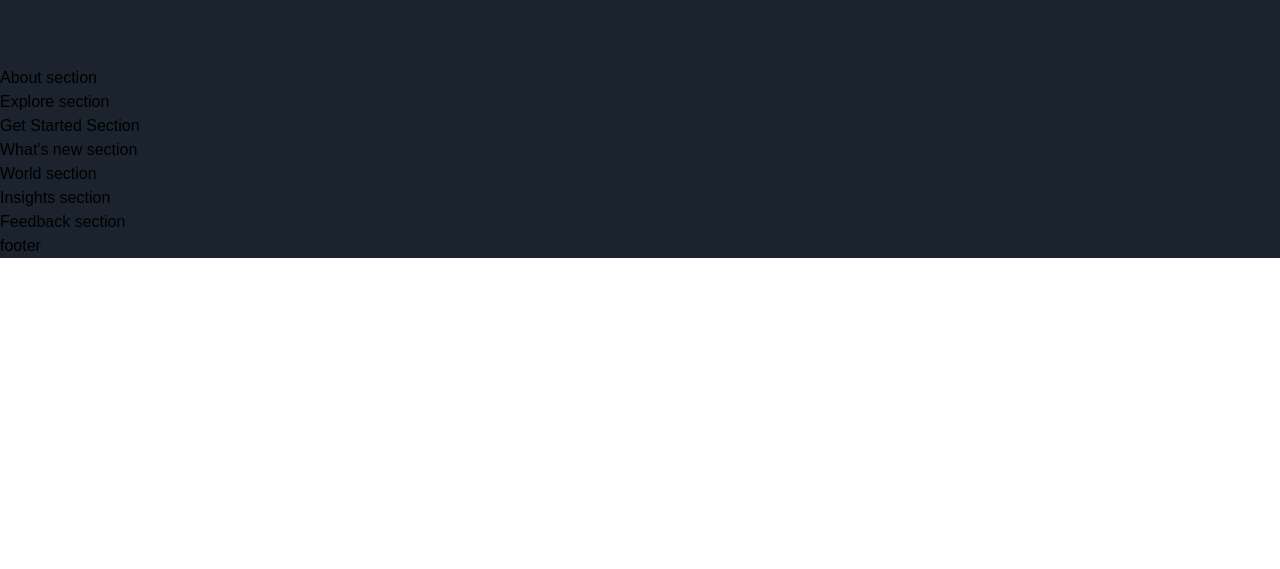
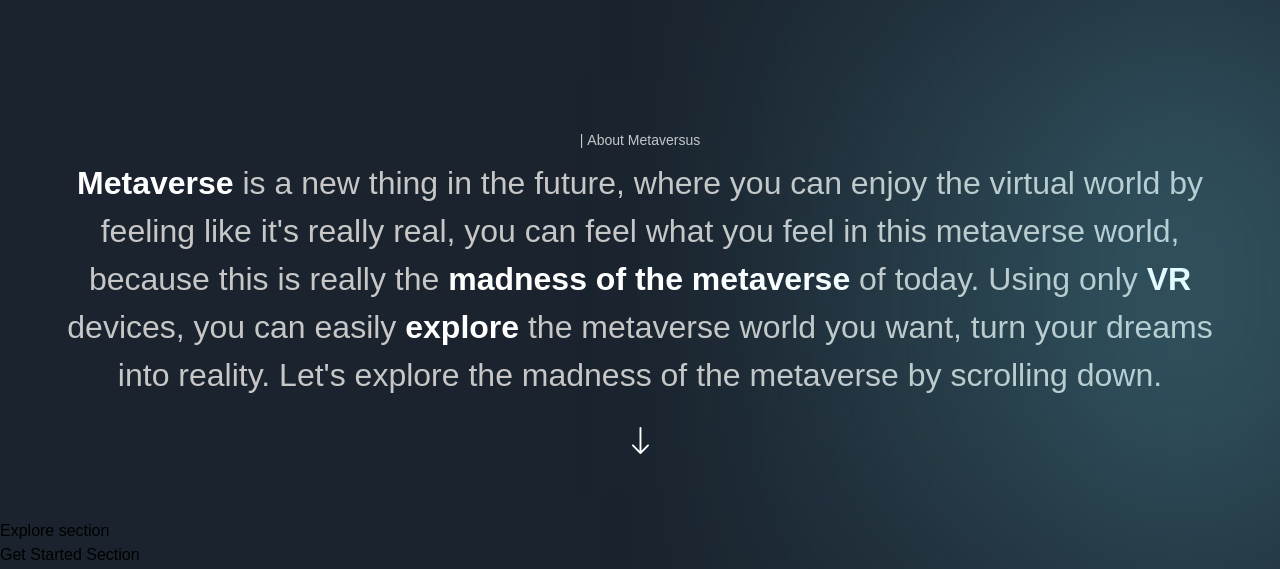
Before and after one commit to Efojensen/Animation_training, a Next.js app: page / in a window 1280 px wide. Shown: the part 1038-1607 px from the top of the page. Before the commit the page ends 1296 px from the top, so only its background shows below. Built offline with nearby package versions, Linux system fonts and the light colour scheme; a web font is replaced by a local one.

Commit message:
Finished the about section
I'm beginning to get the hand of framer motion. It isn't that hard

```diff
--- a/sections/About.jsx
+++ b/sections/About.jsx
@@ -1,8 +1,40 @@
 'use client';
 
+import { motion } from 'framer-motion';
+import { TypingText } from '../components';
+import styles from '../styles';
+import { fadeIn, staggerContainer } from '../utils/motion';
+
 const About = () => (
-  <section>
-    About section
+  <section className={`${styles.paddings} relative`}>
+    <div className="gradient-02 z-0" />
+    <motion.div
+      variants={staggerContainer}
+      initial="hidden"
+      whileInView="show"
+      viewport={{ once: false, amount: 0.25 }}
+      className={`${styles.innerWidth} mx-auto ${styles.flexCenter} flex-col`}
+    >
+      <TypingText title="| About Metaversus" textStyles="text-center" />
+      <motion.p
+        variants={fadeIn('up', 'tween', 0.2, 1)}
+        className="mt-[8px] font-normal sm:text-[32px] text-[20px] text-center text-secondary-white"
+      >
+        <span className="font-extrabold text-white">Metaverse </span>is a new thing in the future, where you can enjoy the virtual world by feeling like
+        it's really real, you can feel what you feel in this metaverse world, because this is really the
+        <span className="font-extrabold text-white"> madness of the metaverse </span>of today. Using only
+        <span className="font-extrabold text-white"> VR </span>devices, you can easily
+        <span className="font-extrabold text-white"> explore </span>the metaverse
+        world you want, turn your dreams into reality. Let's explore the madness of the metaverse by
+        scrolling down.
+      </motion.p>
+      <motion.img
+        variants={fadeIn('up', 'tween', 0.3, 1)}
+        src="/arrow-down.svg"
+        alt="arrow down"
+        className="w-[18px] h-[28px] object-contain mt-[28px] cursor-pointer"
+      />
+    </motion.div>
   </section>
 );
 
```
